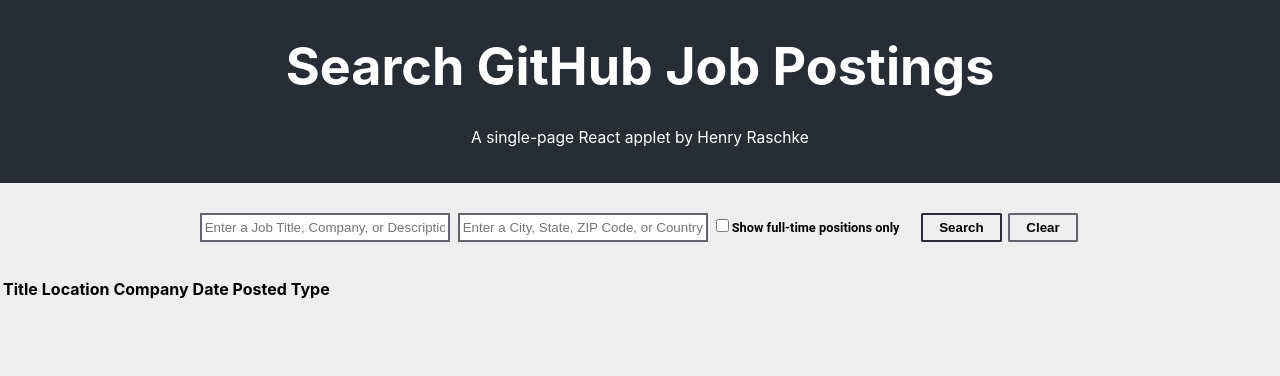
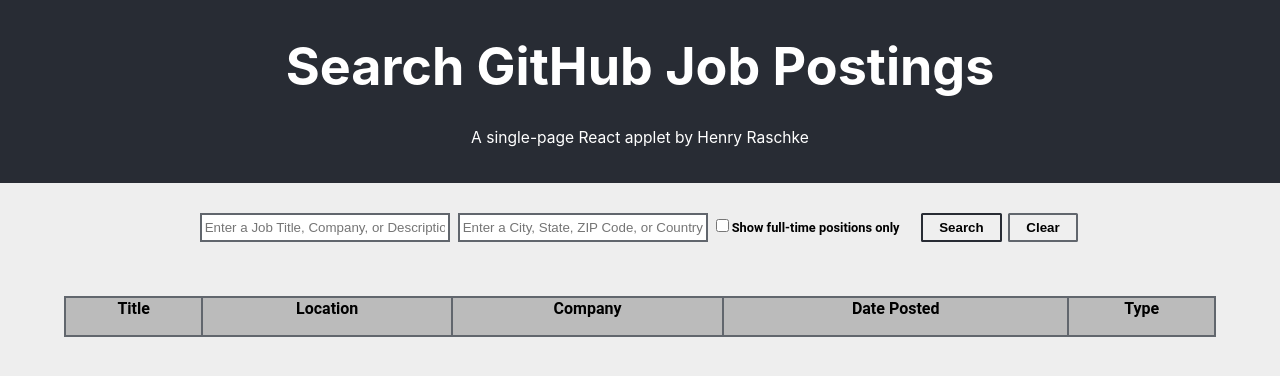
Before and after one commit to jebrii/altair-ui-team-exam, a React (Create React App) app: page / in a window 1280 px wide. Shown: the top 376 px of the page. Built offline with nearby package versions, Linux system fonts and the light colour scheme.

Commit message:
Added styling for results table components

```diff
--- a/src/components/ResultItem/ResultItem.css
+++ b/src/components/ResultItem/ResultItem.css
@@ -0,0 +1,10 @@
+.ResultItem {
+
+}
+
+td {
+  border: 2px solid #61666d;
+  text-align: left;
+  font-size: 0.8em;
+  padding: 2px 4px;
+}
--- a/src/components/ResultsList/ResultsList.css
+++ b/src/components/ResultsList/ResultsList.css
@@ -0,0 +1,20 @@
+.ResultsList {
+  min-width: 70vw;
+  font-family: 'Roboto',sans-serif;
+  margin: 30px;
+}
+
+table {
+  width: 90vw;
+  margin: 50px auto 0px auto;
+  border-collapse: collapse;
+}
+
+table, th {
+  border: 2px solid #61666d;
+}
+
+th {
+  background-color: #bbb;
+  text-align: center;
+}
```
